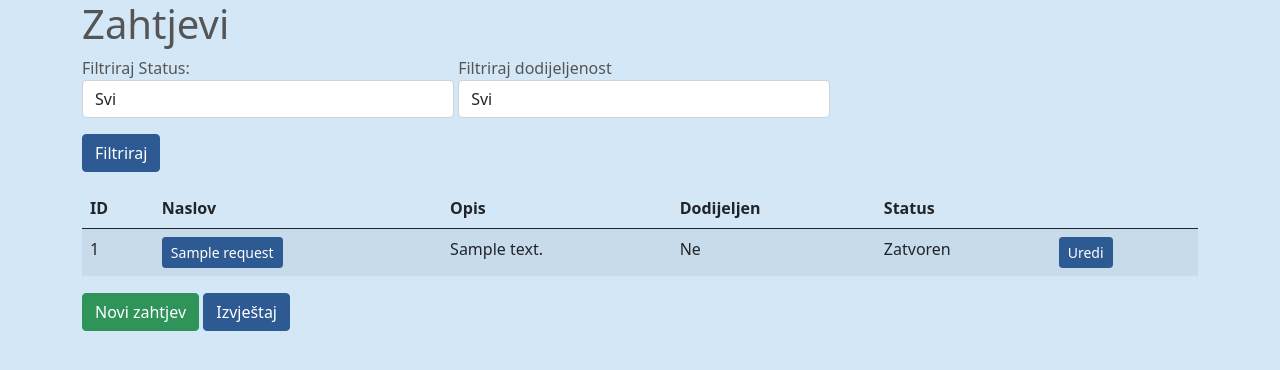
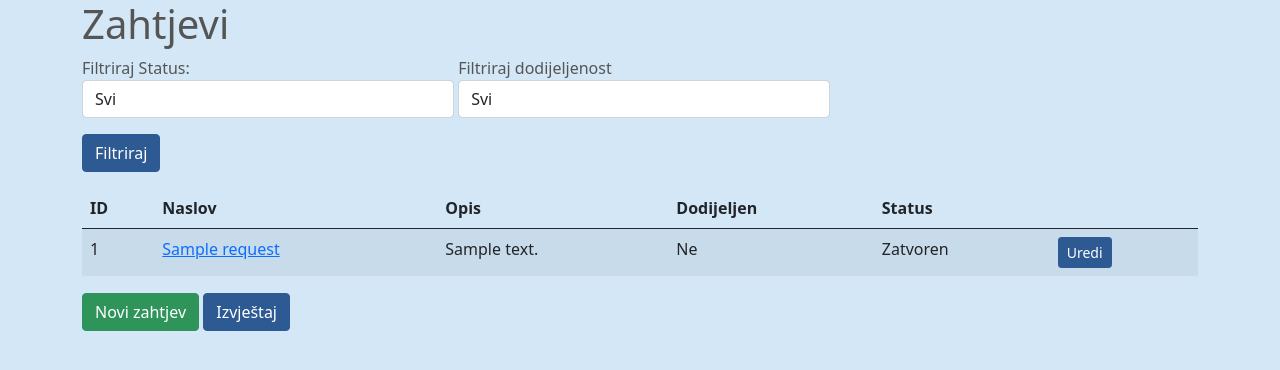
Before and after one commit to igorpavlic/Helpdesk, a Flask app: template templates/index.html in a window 1280 px wide. Shown: the top 370 px of the page. Run offline with Flask 3, Linux system fonts and the light colour scheme; the template is opened without the code that fills it: most values are stand-ins (such as "Sample title", 1, 10 or a date in 2020).

Commit message:
Update index.html

```diff
--- a/templates/index.html
+++ b/templates/index.html
@@ -53,7 +53,7 @@
                 {% for request in requests %}
                 <tr>
                     <td>{{ request.id }}</td>
-                     <td><a href="/modify_request/{{ request.id }}" class="btn btn-sm btn-primary">{{ request.title }}</a></td>
+                     <td><a href="/modify_request/{{ request.id }}">{{ request.title }}</a></td>
                     <td>{{ request.description }}</td>
                     <td>{{ "Da" if request.assigned else "Ne" }}</td>
                     <td>{{ request.status }}</td>
```
